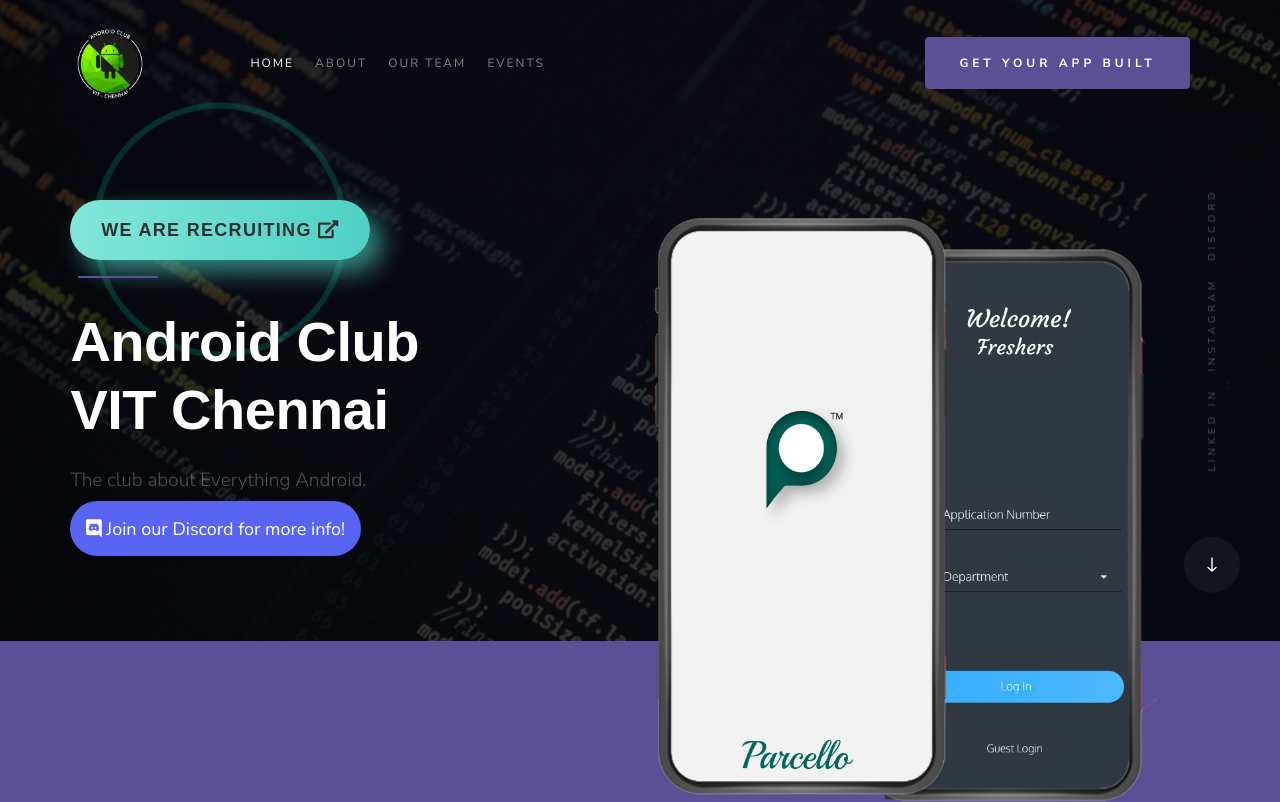
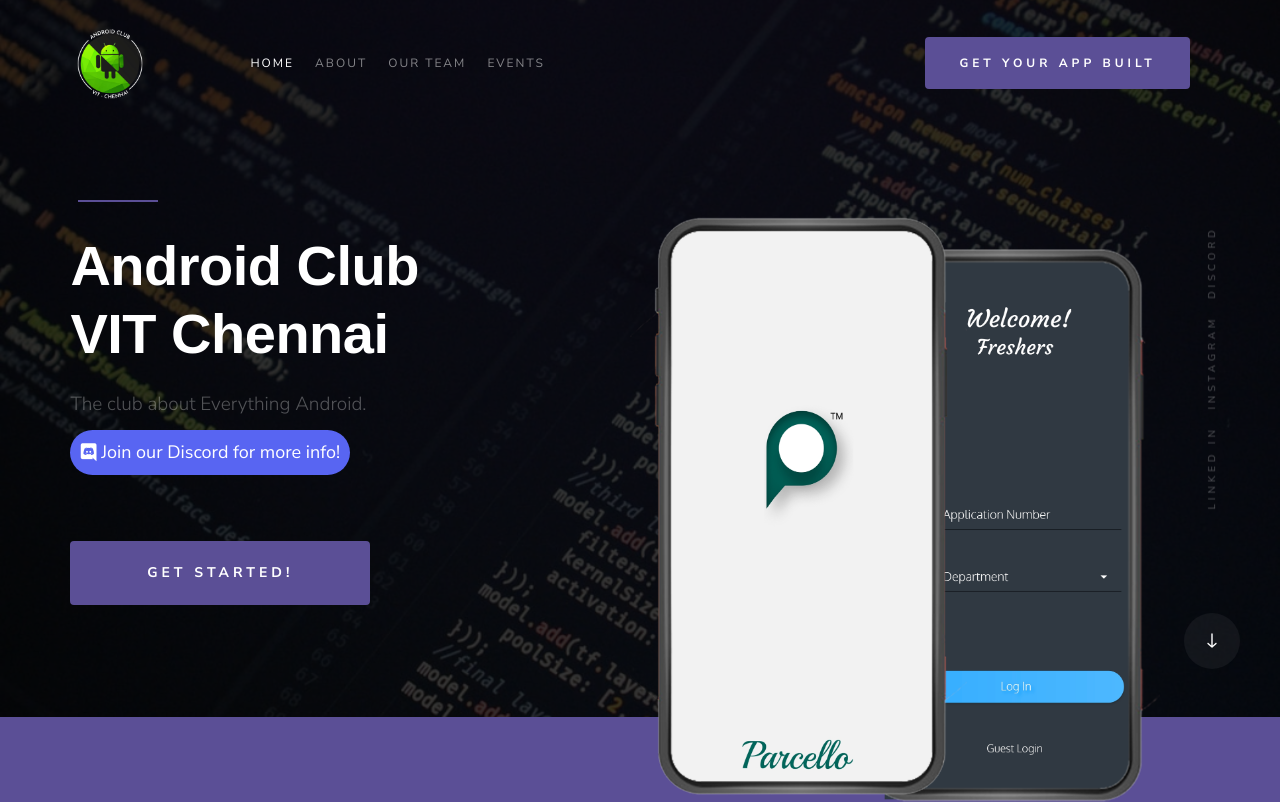
Before and after one commit to Android-Club-VITC/Android-Club-VITC.github.io, a website: page index.html in a window 1280 px wide. Shown: the top 802 px of the page. Drawn offline with Linux system fonts and the light colour scheme; a web font is replaced by a local one.

Commit message:
removed links

```diff
--- a/css/rc.css
+++ b/css/rc.css
@@ -81,7 +81,7 @@
 
 .discord a {
   background-color: #5865F2;
-  padding: 3%;
+  padding: 2%;
   border-radius: 50px;
   color: #fff;
 }
--- a/index.html
+++ b/index.html
@@ -85,11 +85,11 @@
 
             <div class="row home-content__main">
 
-                <div class="rc-2021">
+                <!-- <div class="rc-2021">
                     <a href="https://forms.androidclubvit.com" target="_blank">
                     <button class="button">We are recruiting <i class="fas fa-external-link-alt"></i></button>
                     </a>
-                </div>
+                </div>     -->
                 <div class="home-content__left">
                     <h1>
                     Android
@@ -110,11 +110,11 @@
                     </div>
 
 
-                    <!-- <div class="home-content__btn-wrap">
+                    <div class="home-content__btn-wrap">
                         <a href="#ourteam" class="btn btn--primary home-content__btn smoothscroll">
                             Get Started!
                         </a>
-                    </div> -->
+                    </div>
                 </div> <!-- end home-content__left-->
 
                 <div class="home-content__right">
```
